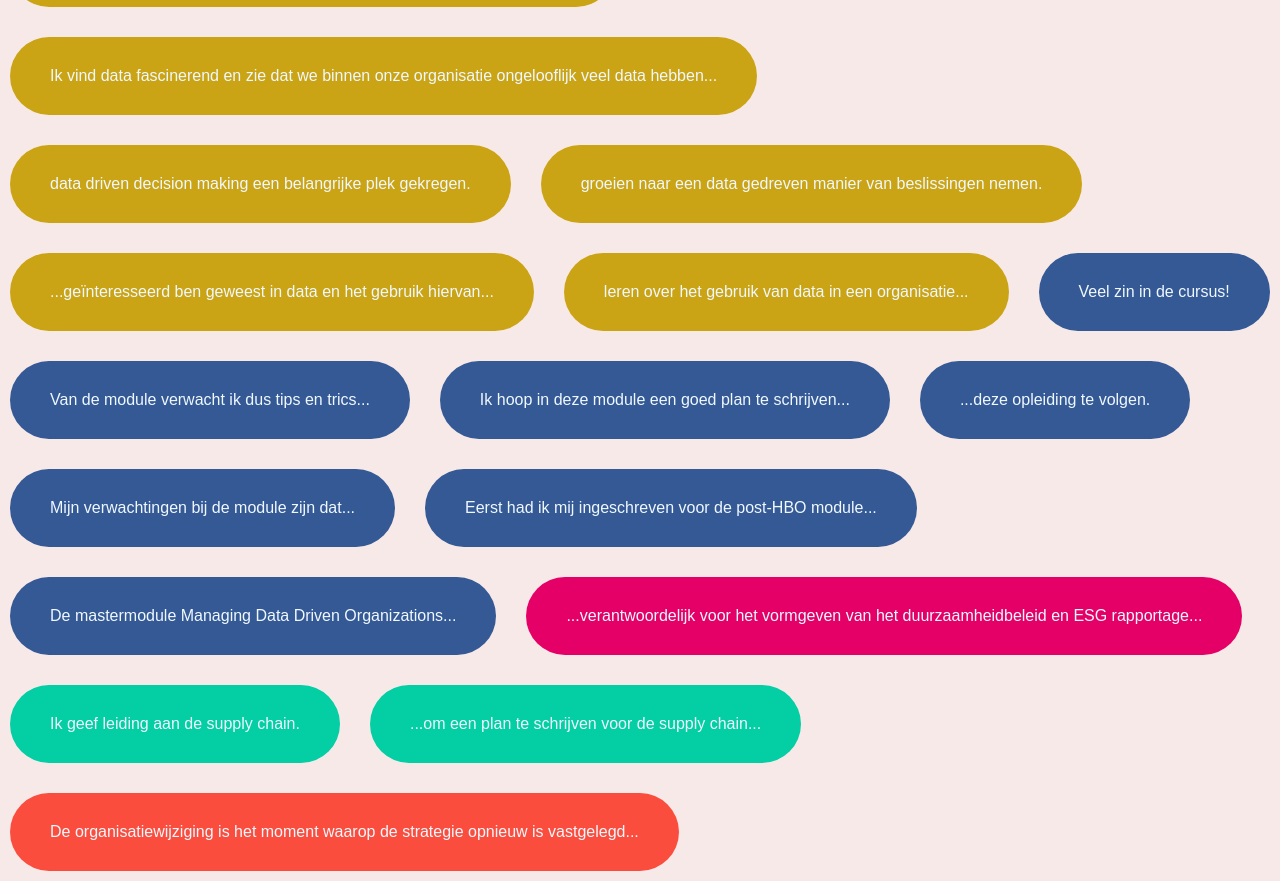
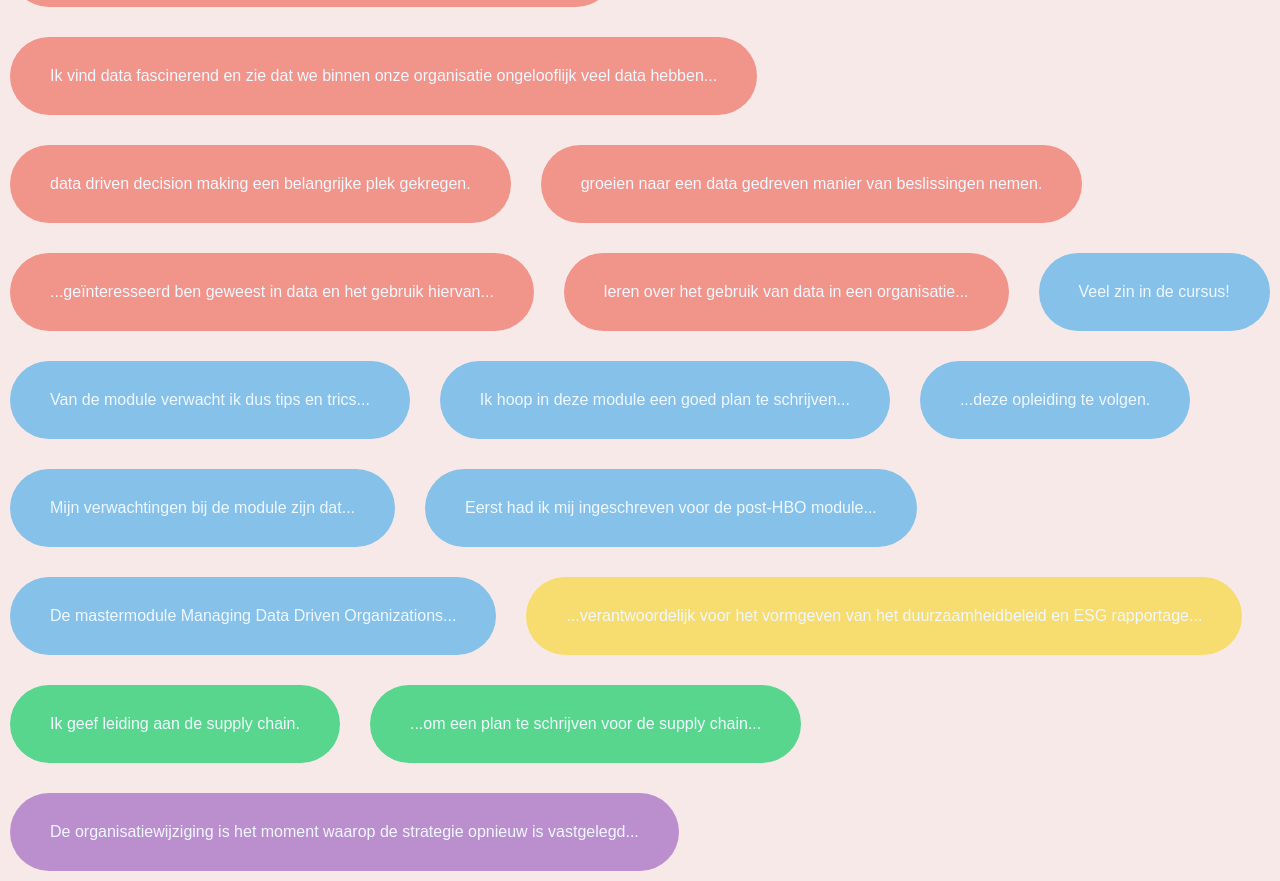
Before and after one commit to businessdatasolutions/demos, a plain HTML site: page mddo/index.html in a window 1280 px wide. Drawn offline with Linux system fonts and the light colour scheme.

Commit message:
Changed colors back

```diff
--- a/mddo/styles.css
+++ b/mddo/styles.css
@@ -26,23 +26,23 @@ body {
 
 /* Different colors for different topics */
 .data {
-    background-color: #cba415;
+    background-color: #F1948A;
 }
 
 .opleiding {
-    background-color: #345995;
+    background-color: #85C1E9;
 }
 
 .duurzaamheid {
-    background-color: #e40066;
+    background-color: #F7DC6F;
 }
 
 .supply {
-    background-color: #03cea4;
+    background-color: #58D68D;
 }
 
 .organisatie {
-    background-color: #fb4d3d;
+    background-color: #BB8FCE;
 }
 
 .tooltip {
```
